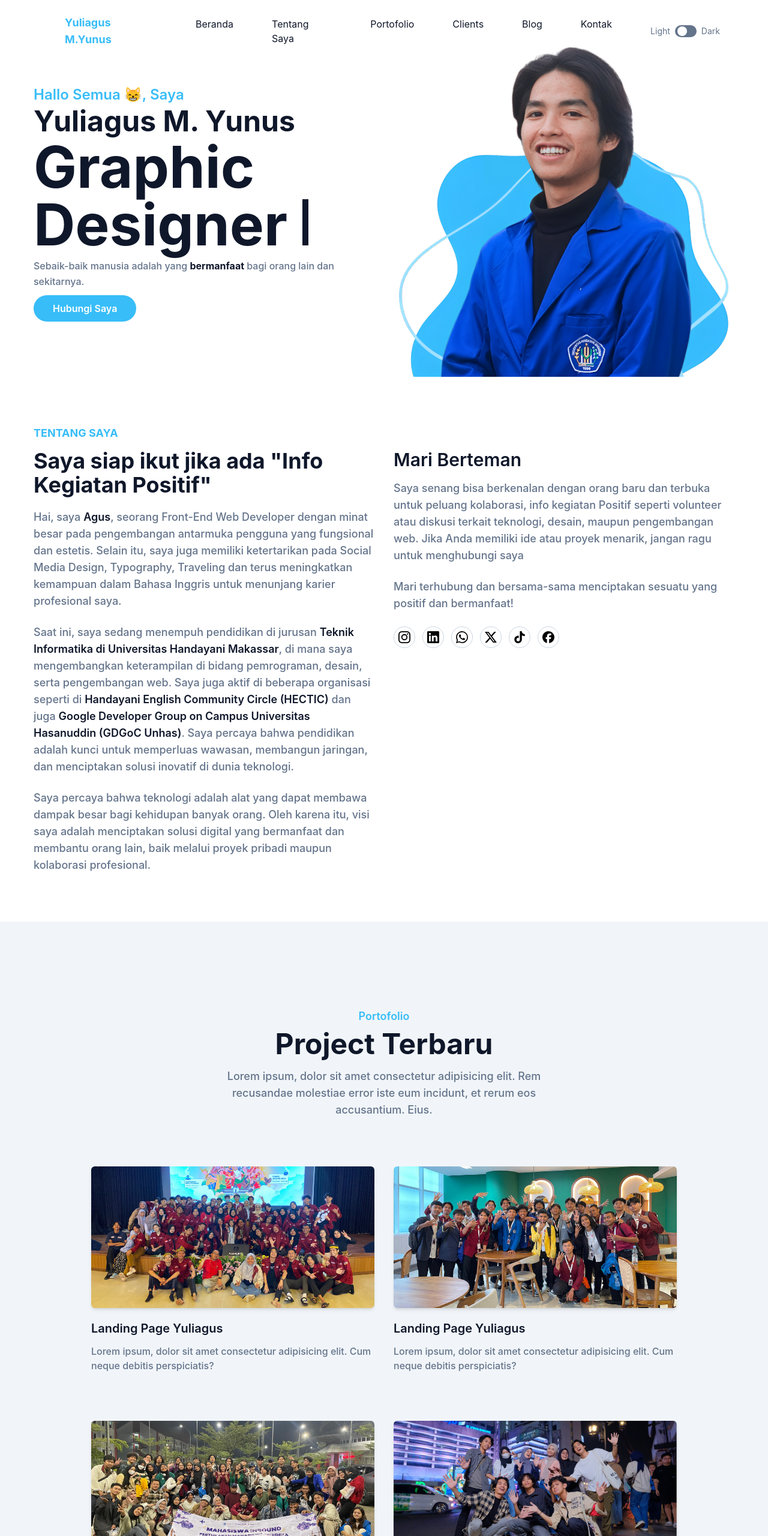
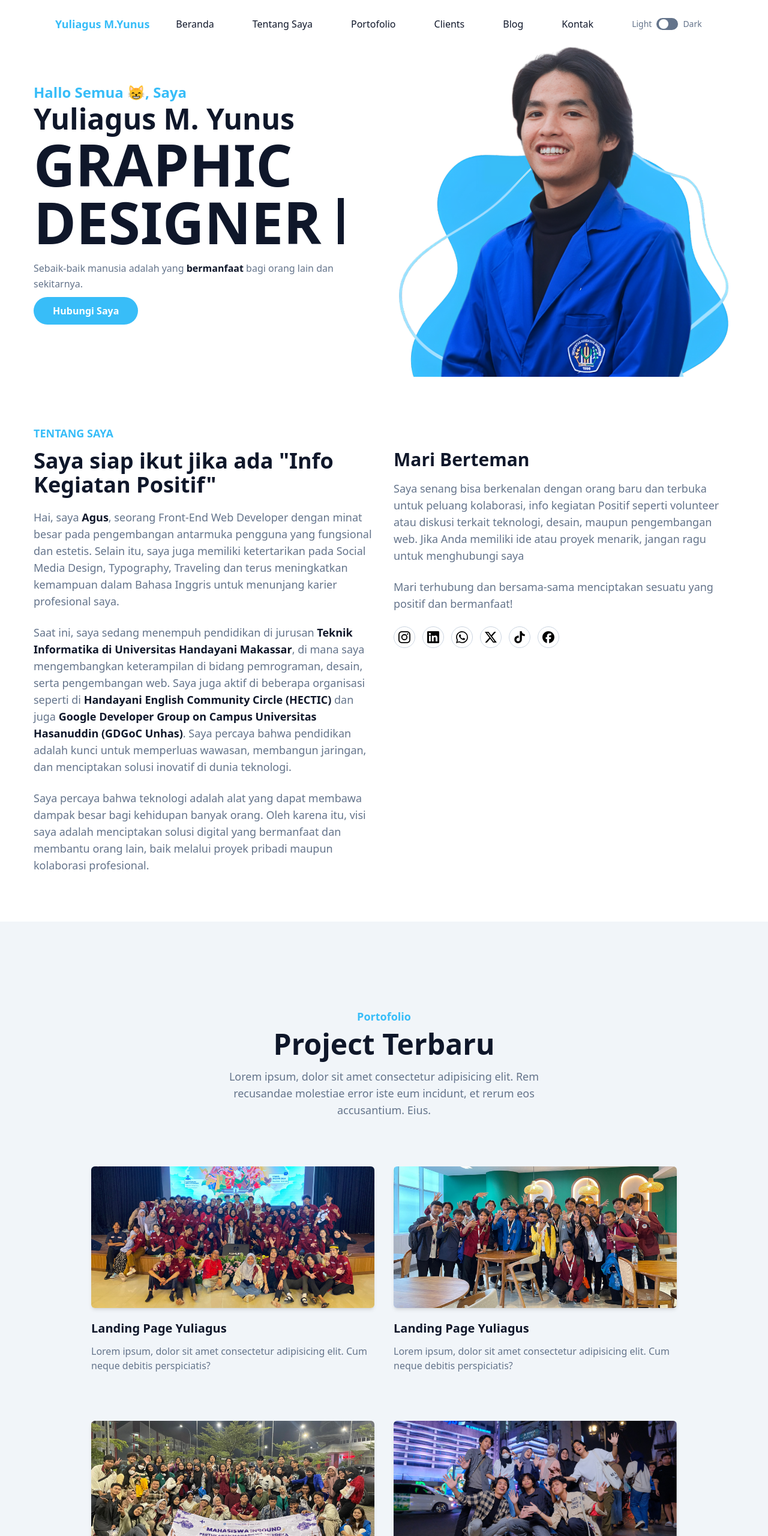
Before and after one commit to yuliagusmy/portofolio-tailwindcss, a website: page index.html in a window 1280 px wide. Shown: the top 2560 px of the page at 60% size. Drawn offline with nearby package versions, Linux system fonts and the light colour scheme.

Commit message:
update js

```diff
--- a/index.html
+++ b/index.html
@@ -6,6 +6,8 @@
     <meta name="viewport" content="width=device-width, initial-scale=1.0">
     <title>Portofolio Yuliagus </title>
     <link href="src/output.css" rel="stylesheet">
+    <link rel="stylesheet" href="https://cdn.jsdelivr.net/npm/aos@2.3.4/dist/aos.css">
+    <link rel="stylesheet" href="https://cdn.jsdelivr.net/npm/tailwindcss@2.2.19/dist/tailwind.min.css">
     <script>
         if (localStorage.theme === 'dark' || (!('theme' in localStorage) && window.matchMedia('(prefers-color-scheme:dark)').matches)) {
             document.documentElement.classList.add('dark');
@@ -20,10 +22,8 @@
     <header class="fixed  top-0 left-0 w-full flex items-center lg:px-20">
         <div class="coutainer">
             <div class="flex items-center justify-between ">
-                <div class="px-4">
-                    <a href="#home" class="font-bold text-lg text-primary block py-6 px-3">Yuliagus M.Yunus</a>
-                </div>
-                <div class="flex items-center">
+                <a href="#home" class="font-bold text-lg text-primary block px-3">Yuliagus M.Yunus</a>
+                <div class="flex items-right">
                     <button id="hamburger" name="hamburger" type="button" class="block absolute right-4 lg:hidden">
                         <span class="hamburger-line transition duration-300 ease-in-out origin-top-left"></span>
                         <span class="hamburger-line transition duration-300 ease-in-out"></span>
@@ -98,7 +98,7 @@
                         Dev |
                         <span class="text-dark dark:text-white">Designer</span> | Traveler
                     </h2> -->
-                    <p class="font-medium text-secondary mb-5 mt-2 leading-relaxed">Sebaik-baik manusia adalah yang
+                    <p class="font-medium text-secondary mb-5 mt-4 leading-relaxed">Sebaik-baik manusia adalah yang
                         <span class="text-dark font-bold dark:text-white">bermanfaat</span> bagi orang
                         lain dan sekitarnya.
                     </p>
@@ -109,7 +109,7 @@
                 </div>
                 <div class="w-full self-end px-4 lg:w-1/2 mt-5">
                     <div class="relative lg:right-0">
-                        <img src="src/img/profile-pic.png" alt="profile-pic" class="max-w-full mx-auto">
+                        <img src="src/img/profile-pic.png" alt="profile-pic" class="max-w-full mx-auto lg:z-[9999]">
                     </div>
                 </div>
             </div>
@@ -237,59 +237,64 @@
         <div class="container">
             <div class="w-full px-4">
                 <div class="max-w-xl mx-auto text-center mb-16">
-                    <h4 class="font-semibold text-lg text-primary mb-2">Portofolio</h4>
-                    <h2 class="font-bold text-dark text-3xl mb-4 sm:text-4xl lg:text-5xl dark:text-white">Project
-                        Terbaru</h2>
-                    <p class="font-medium text-md text-secondary md:text-lg">Lorem ipsum, dolor sit amet consectetur
-                        adipisicing
-                        elit. Rem recusandae molestiae error iste eum incidunt, et rerum eos accusantium. Eius.</p>
+                    <h4 class="font-semibold text-lg text-primary mb-2" data-aos="fade-down" data-aos-duration="800">
+                        Portofolio</h4>
+                    <h2 class="font-bold text-dark text-3xl mb-4 sm:text-4xl lg:text-5xl dark:text-white"
+                        data-aos="fade-down" data-aos-duration="1000" data-aos-delay="200">
+                        Project Terbaru
+                    </h2>
+                    <p class="font-medium text-md text-secondary md:text-lg" data-aos="fade-up" data-aos-duration="1000"
+                        data-aos-delay="400">
+                        Lorem ipsum, dolor sit amet consectetur adipisicing elit. Rem recusandae molestiae error iste
+                        eum incidunt, et rerum eos accusantium. Eius.
+                    </p>
                 </div>
             </div>
 
             <div class="w-full px-4 flex flex-wrap justify-center lg:w-10/12 lg:mx-auto xl:w-10/12 xl:mx-auto">
-                <div class="mb-12 p-4 md:w-1/2">
+                <div class="mb-12 p-4 md:w-1/2" data-aos="fade-up" data-aos-delay="100">
                     <div class="rounded-md shadow-md overflow-hidden">
-                        <img src="/src/img/portofolio/1.png" alt="1" width="100%">
+                        <img src="src/img/portofolio/1.png" alt="1" width="100%">
                     </div>
                     <h3 class="font-semibold text-xl text-dark mt-5 mb-3 dark:text-white">Landing Page Yuliagus</h3>
                     <p class="font-medium text-base text-secondary">Lorem ipsum, dolor sit amet consectetur adipisicing
                         elit. Cum neque debitis perspiciatis?</p>
                 </div>
-                <div class="mb-12 p-4 md:w-1/2">
+                <div class="mb-12 p-4 md:w-1/2" data-aos="fade-up" data-aos-delay="200">
                     <div class="rounded-md shadow-md overflow-hidden">
-                        <img src="/src/img/portofolio/2.png" alt="2" width="100%">
+                        <img src="src/img/portofolio/2.png" alt="2" width="100%">
                     </div>
                     <h3 class="font-semibold text-xl text-dark mt-5 mb-3 dark:text-white">Landing Page Yuliagus</h3>
                     <p class="font-medium text-base text-secondary">Lorem ipsum, dolor sit amet consectetur adipisicing
                         elit. Cum neque debitis perspiciatis?</p>
                 </div>
-                <div class="mb-12 p-4 md:w-1/2">
+                <div class="mb-12 p-4 md:w-1/2" data-aos="fade-up" data-aos-delay="300">
                     <div class="rounded-md shadow-md overflow-hidden">
-                        <img src="/src/img/portofolio/3.png" alt="3" width="100%">
+                        <img src="src/img/portofolio/3.png" alt="3" width="100%">
                     </div>
                     <h3 class="font-semibold text-xl text-dark mt-5 mb-3 dark:text-white">Landing Page Yuliagus</h3>
                     <p class="font-medium text-base text-secondary">Lorem ipsum, dolor sit amet consectetur adipisicing
                         elit. Cum neque debitis perspiciatis?</p>
                 </div>
-                <div class="mb-12 p-4 md:w-1/2">
+                <div class="mb-12 p-4 md:w-1/2" data-aos="fade-up" data-aos-delay="400">
                     <div class="rounded-md shadow-md overflow-hidden">
-                        <img src="/src/img/portofolio/4.png" alt="4" width="100%">
+                        <img src="src/img/portofolio/4.png" alt="4" width="100%">
                     </div>
                     <h3 class="font-semibold text-xl text-dark mt-5 mb-3 dark:text-white">Landing Page Yuliagus</h3>
                     <p class="font-medium text-base text-secondary">Lorem ipsum, dolor sit amet consectetur adipisicing
                         elit. Cum neque debitis perspiciatis?</p>
                 </div>
-                <div class="mb-12 p-4 md:w-1/2">
+                <div class="mb-12 p-4 md:w-1/2" data-aos="fade-up" data-aos-delay="500">
                     <div class="rounded-md shadow-md overflow-hidden">
-                        <img src="/src/img/portofolio/5.png" alt="5" width="100%">
+                        <img src="src/img/portofolio/5.png" alt="5" width="100%">
                     </div>
                     <h3 class="font-semibold text-xl text-dark mt-5 mb-3 dark:text-white">Landing Page Yuliagus</h3>
                     <p class="font-medium text-base text-secondary">Lorem ipsum, dolor sit amet consectetur adipisicing
                         elit. Cum neque debitis perspiciatis?</p>
                 </div>
-                <div class="mb-12 p-4 md:w-1/2">
+                <div class="mb-12 p-4 md:w-1/2" data-aos="fade-up" data-aos-delay="600">
                     <div class="rounded-md shadow-md overflow-hidden">
-                        <img src="/src/img/portofolio/6.png" alt="6" width="100%">
+                        <img src="src/img/portofolio/6.png" alt="6" width="100%">
                     </div>
                     <h3 class="font-semibold text-xl text-dark mt-5 mb-3 dark:text-white">Landing Page Yuliagus</h3>
                     <p class="font-medium text-base text-secondary">Lorem ipsum, dolor sit amet consectetur adipisicing
@@ -613,7 +618,13 @@
         <span class="block h-5 w-5 border-t-2 border-l-2 rotate-45 mt-1"></span>
     </a>
     <!-- Back to Top End -->
-
+    <script src="https://cdn.jsdelivr.net/npm/aos@2.3.4/dist/aos.js"></script>
+    <script>
+        AOS.init({
+            duration: 1000, // Durasi animasi default
+            once: true,     // Animasi hanya terjadi sekali
+        });
+    </script>
     <script src="src/js/script.js"></script>
 </body>
 
--- a/package.json
+++ b/package.json
@@ -10,7 +10,6 @@
   "license": "ISC",
   "description": "",
   "devDependencies": {
-    "prettier": "^3.4.2",
     "prettier-plugin-tailwindcss": "^0.6.9",
     "tailwindcss": "^3.4.16"
   },
--- a/src/js/script.js
+++ b/src/js/script.js
@@ -1,61 +1,67 @@
 // navbar fixed
-window.onscroll = function() {
-    const header = document.querySelector('header');
+window.onscroll = function () {
+  const header = document.querySelector("header");
   const fixednav = header.offsetTop;
-    const toTop =document.querySelector('#to-top');
+  const toTop = document.querySelector("#to-top");
 
-    if(window.pageYOffset > fixednav) {
-        header.classList.add('navbar-fixed');
-        toTop.classList.remove('hidden');
-        toTop.classList.add('flex');
-    } else{
-        header.classList.remove('navbar-fixed');
-        toTop.classList.remove('flex');
-        toTop.classList.add('hidden');
+  if (window.pageYOffset > fixednav) {
+    header.classList.add("navbar-fixed");
+    toTop.classList.remove("hidden");
+    toTop.classList.add("flex");
+  } else {
+    header.classList.remove("navbar-fixed");
+    toTop.classList.remove("flex");
+    toTop.classList.add("hidden");
   }
 };
+// Hamburger
+const hamburger = document.querySelector("#hamburger");
+const navMenu = document.querySelector("#nav-menu");
 
-// Hamburger
-const hamburger = document.querySelector('#hamburger');
-const navMenu = document.querySelector('#nav-menu');
-
-hamburger.addEventListener('click', function() {
-    hamburger.classList.toggle('hamburger-active');
-    navMenu.classList.toggle('hidden');
+hamburger.addEventListener("click", function () {
+  hamburger.classList.toggle("hamburger-active");
+  navMenu.classList.toggle("hidden");
 });
 
 // Klik diluar Hamburger
-window.addEventListener('click', function (e){
-    if(e.target != hamburger && e.target != navMenu){
-        hamburger.classList.remove('hamburger-active');
-    navMenu.classList.add('hidden');
+window.addEventListener("click", function (e) {
+  if (e.target != hamburger && e.target != navMenu) {
+    hamburger.classList.remove("hamburger-active");
+    navMenu.classList.add("hidden");
   }
 });
 
 // Dark Mode Toggle
-const darkToggle = document.querySelector('#dark-toggle');
-const html = document.querySelector('html');
+const darkToggle = document.querySelector("#dark-toggle");
+const html = document.querySelector("html");
 
-darkToggle.addEventListener('click', function(){
-    if(darkToggle.checked){
-        html.classList.add('dark');
-        localStorage.theme = 'dark';
+darkToggle.addEventListener("click", function () {
+  if (darkToggle.checked) {
+    html.classList.add("dark");
+    localStorage.theme = "dark";
   } else {
-        html.classList.remove('dark');
-        localStorage.theme = 'light';
+    html.classList.remove("dark");
+    localStorage.theme = "light";
   }
 });
 
-
 // pindahkan posisi toggle sesuai toggle
-if (localStorage.theme === 'dark' || (!('theme' in localStorage) && window.matchMedia('(prefers-color-scheme:dark)').matches)) {
+if (
+  localStorage.theme === "dark" ||
+  (!("theme" in localStorage) &&
+    window.matchMedia("(prefers-color-scheme:dark)").matches)
+) {
   darkToggle.checked = true;
 } else {
   darkToggle.checked = false;
 }
-
 // Daftar kata yang akan ditampilkan
-const words = ["Front End Web Dev", "Graphic Designer", "Traveler", "Typography Enthusiast"];
+const words = [
+  "FRONT END WEB DEV",
+  "GRAPHIC DESIGNER",
+  "TRAVELER",
+  "TYPOGRAPHY ENTHUSIAST",
+];
 const typingText = document.getElementById("typing-text");
 
 let wordIndex = 0; // Indeks kata saat ini
```
Also changed, not shown: src/img/profile-red.png (added), src/output.css, 1 other file. Lines whose indentation alone changed are shown as unchanged.
